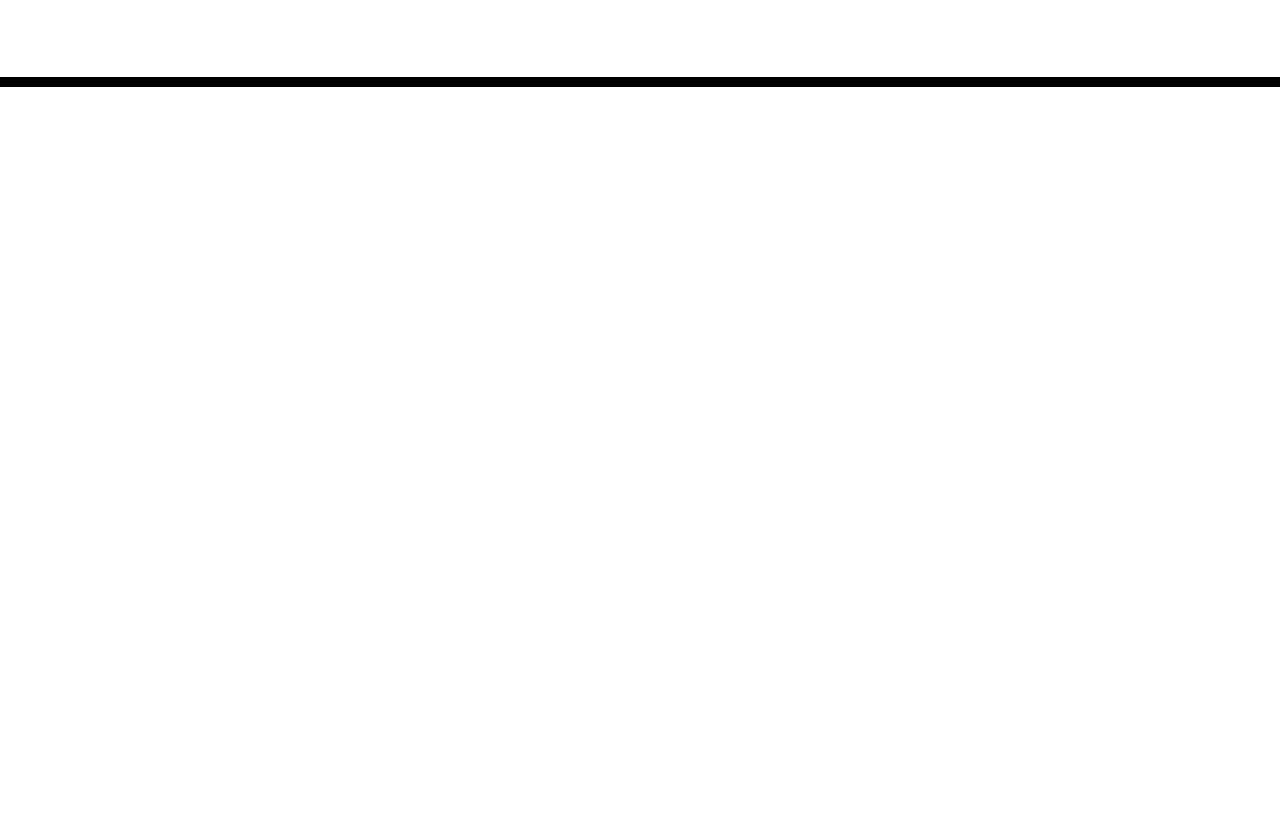
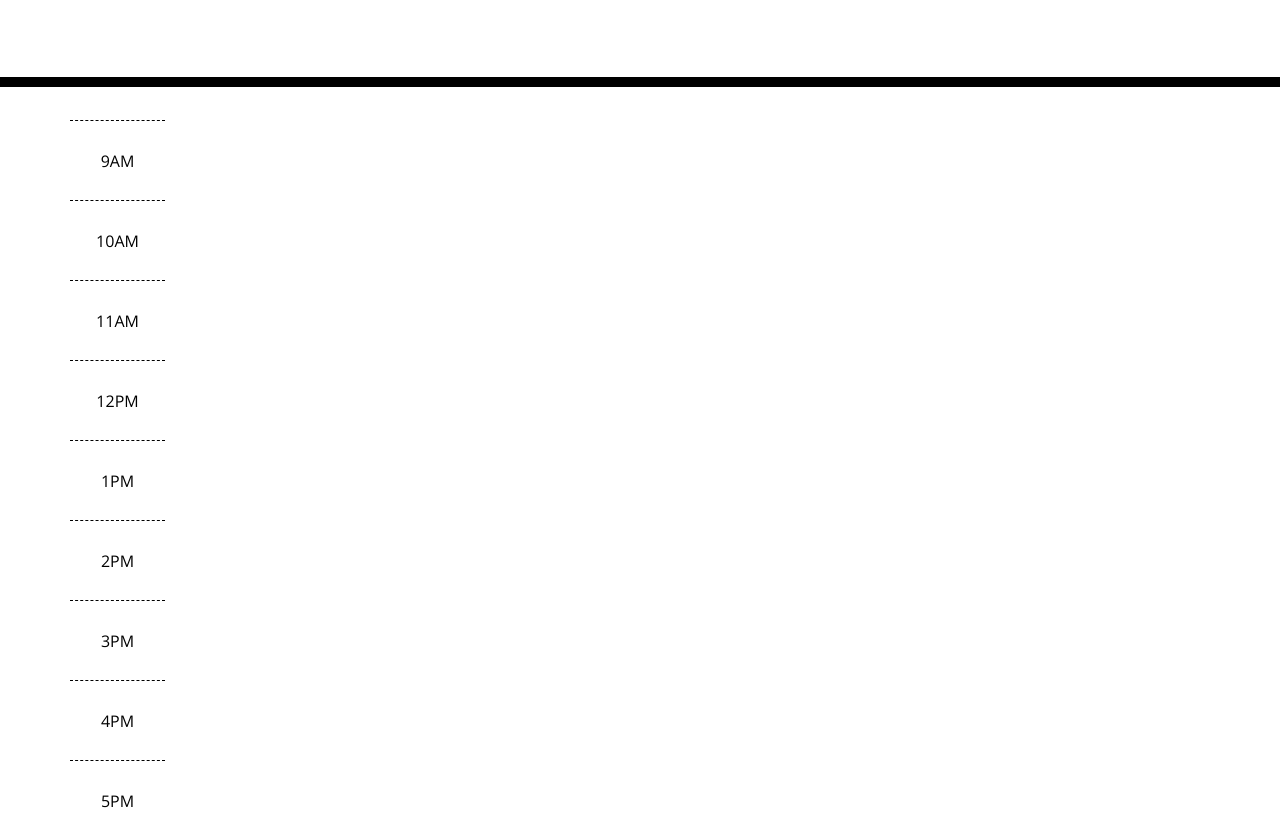
Before and after one commit to aidanwanberg/work-day-scheduler, a plain HTML site: page index.html in a window 1280 px wide. Shown: the part 181-1020 px from the top of the page. Before the commit the page ends 800 px from the top, so only its background shows below. Drawn offline with nearby package versions, Linux system fonts and the light colour scheme; files that its build step writes are made by us from their sources.

Commit message:
added time slots

```diff
--- a/index.html
+++ b/index.html
@@ -18,7 +18,7 @@
       href="https://fonts.googleapis.com/css?family=Open+Sans&display=swap"
       rel="stylesheet"
     />
-    <link rel="stylesheet" href="style.css" />
+    <link rel="stylesheet" href="./assets/css/style.css" />
     <title>Work Day Scheduler</title>
   </head>
 
@@ -28,8 +28,82 @@
       <p class="lead">A simple calendar app for scheduling your work day</p>
       <p id="currentDay" class="lead"></p>
     </header>
+
     <div class="container">
+
       <!-- Timeblocks go here -->
+      <div class="row time-block">
+
+        <div class="hour time col-1">
+          9AM
+        </div>
+
+      </div>
+
+      <div class="row time-block">
+
+        <div class="hour time col-1">
+          10AM
+        </div>
+
+      </div>
+
+      <div class="row time-block">
+
+        <div class="hour time col-1">
+          11AM
+        </div>
+
+      </div>
+
+      <div class="row time-block">
+
+        <div class="hour time col-1">
+          12PM
+        </div>
+
+      </div>
+
+      <div class="row time-block">
+
+        <div class="hour time col-1">
+          1PM
+        </div>
+
+      </div>
+
+      <div class="row time-block">
+
+        <div class="hour time col-1">
+          2PM
+        </div>
+
+      </div>
+
+      <div class="row time-block">
+
+        <div class="hour time col-1">
+          3PM
+        </div>
+
+      </div>
+
+      <div class="row time-block">
+
+        <div class="hour time col-1">
+          4PM
+        </div>
+
+      </div>
+
+      <div class="row time-block">
+
+        <div class="hour time col-1">
+          5PM
+        </div>
+
+      </div>
+
     </div>
 
     <script src="https://code.jquery.com/jquery-3.4.1.min.js"></script>
```
